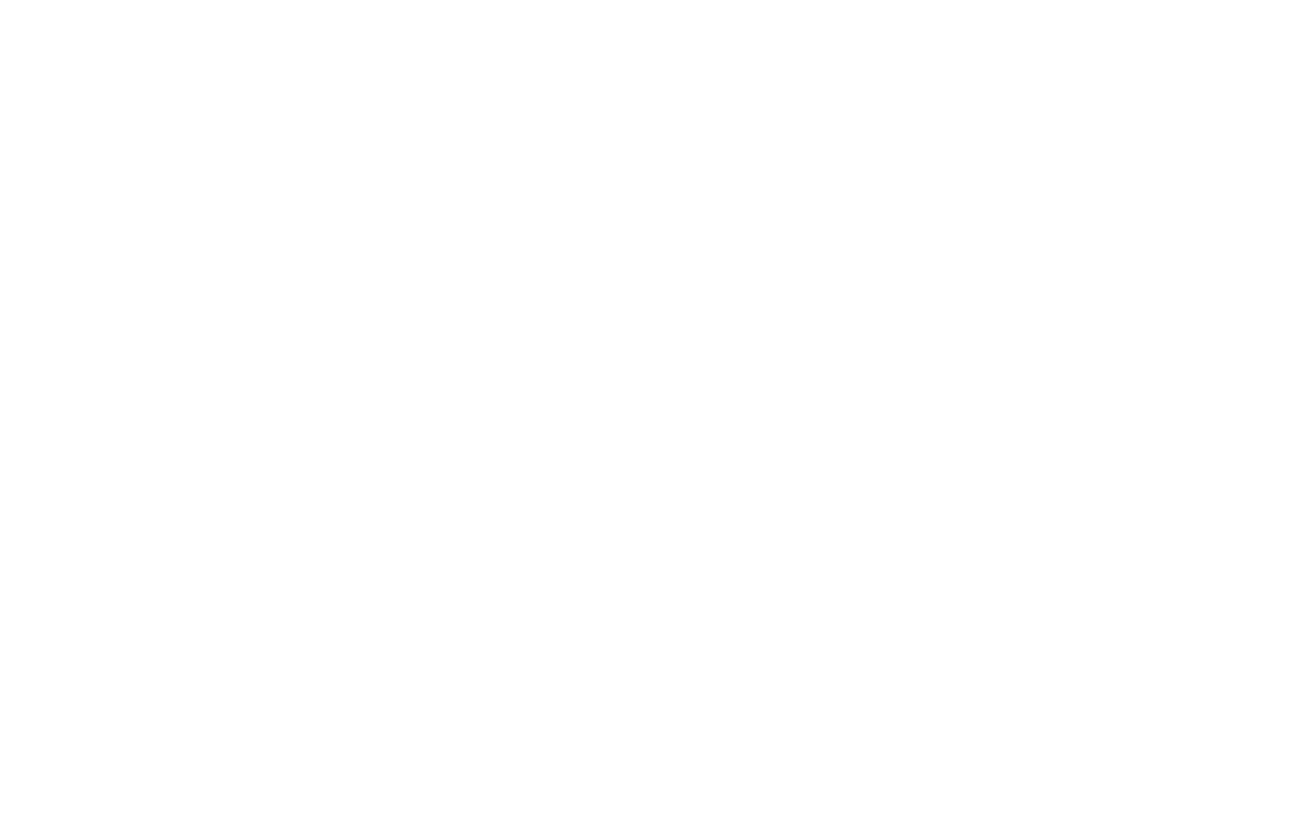
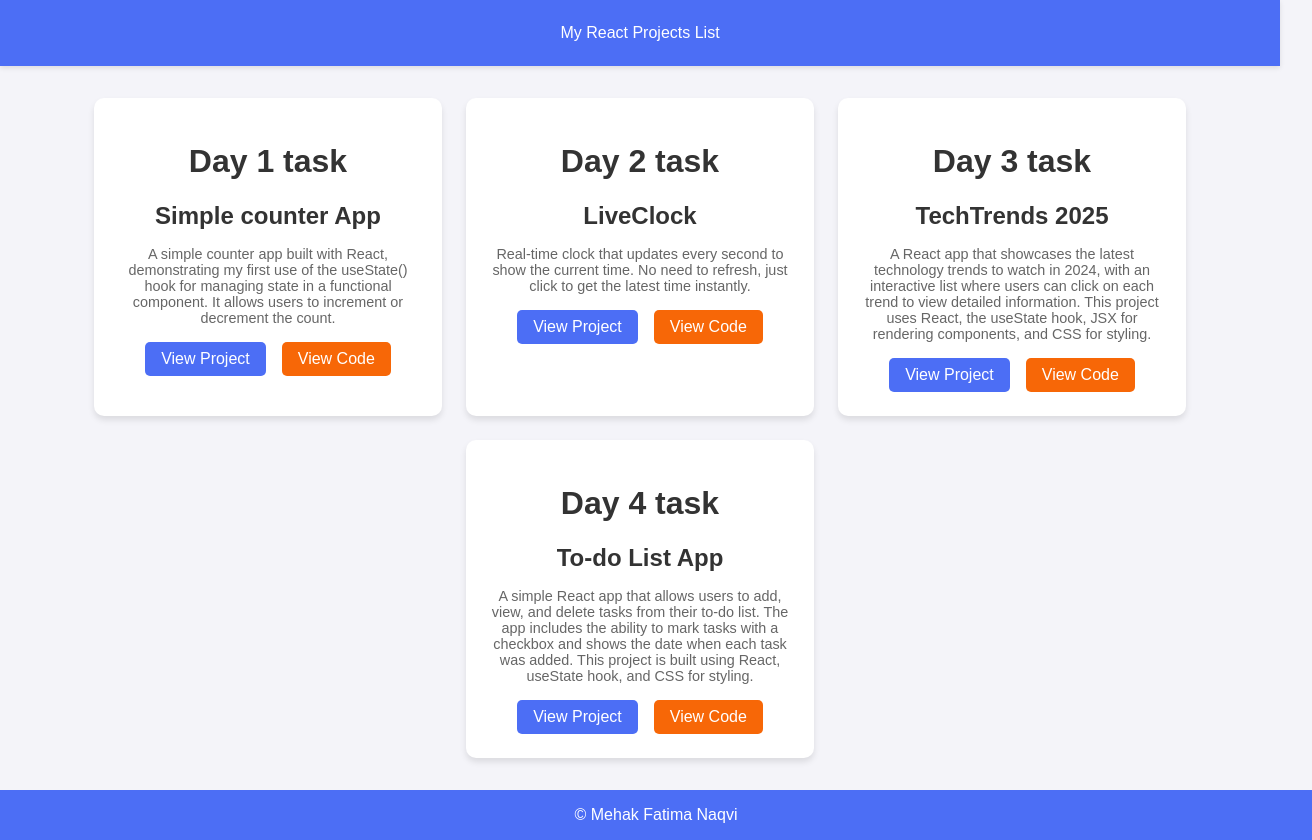
Before and after one commit to kaniz-naqvi/LikhSpire, a plain HTML site: page index.html in a window 1280 px wide. Shown: the whole page, 1312 px wide, since content can reach past the window. Before the commit the page ends 800 px from the top, so only its background shows below. Drawn offline with Linux system fonts and the light colour scheme.

Commit message:
Updated files after editing

```diff
--- a/index.html
+++ b/index.html
@@ -0,0 +1,15 @@
+<!DOCTYPE html>
+<html lang="en">
+  <head>
+    <meta charset="UTF-8" />
+    <meta name="viewport" content="width=device-width, initial-scale=1.0" />
+    <title>React project list</title>
+    <link rel="stylesheet" href="styles.css" />
+  </head>
+  <body>
+    <header class="header">My React Projects List</header>
+    <div class="projects-container" id="projects"></div>
+    <footer>&copy; Mehak Fatima Naqvi</footer>
+  </body>
+  <script src="script.js"></script>
+</html>
--- a/script.js
+++ b/script.js
@@ -23,7 +23,16 @@ const projects = [
     description:
       "A React app that showcases the latest technology trends to watch in 2024, with an interactive list where users can click on each trend to view detailed information. This project uses React, the useState hook, JSX for rendering components, and CSS for styling.",
     projectLink: "https://8tdvwl.csb.app/",
-      codeLink: "https://codesandbox.io/p/sandbox/techtrends-2025-8tdvwl?file=%2Fpublic%2Fstyles.css%3A9%2C15",
+    codeLink:
+      "https://codesandbox.io/p/sandbox/techtrends-2025-8tdvwl?file=%2Fpublic%2Fstyles.css%3A9%2C15",
+  },
+  {
+    day: 4,
+    title: "To-do List App",
+    description:
+      "A simple React app that allows users to add, view, and delete tasks from their to-do list. The app includes the ability to mark tasks with a checkbox and shows the date when each task was added. This project is built using React, useState hook, and CSS for styling.",
+    projectLink: "https://kaniz-naqvi.github.io/To-do-App/",
+    codeLink: "https://github.com/kaniz-naqvi/To-do-App",
   },
 ];
 
--- a/styles.css
+++ b/styles.css
@@ -1,9 +1,10 @@
 /* Global Styles */
 body {
   margin: 0;
-    font-family: 'Arial', sans-serif;
+  font-family: "Arial", sans-serif;
   background-color: #f4f4f9;
   color: #333;
+  overflow-x: hidden;
 }
 
 .header {
@@ -75,7 +76,7 @@ body {
   background: #d9480f;
 }
 
-  .footer {
+footer {
   text-align: center;
   padding: 1rem;
   background-color: #4c6ef5;
```
Lines whose indentation alone changed are shown as unchanged.
